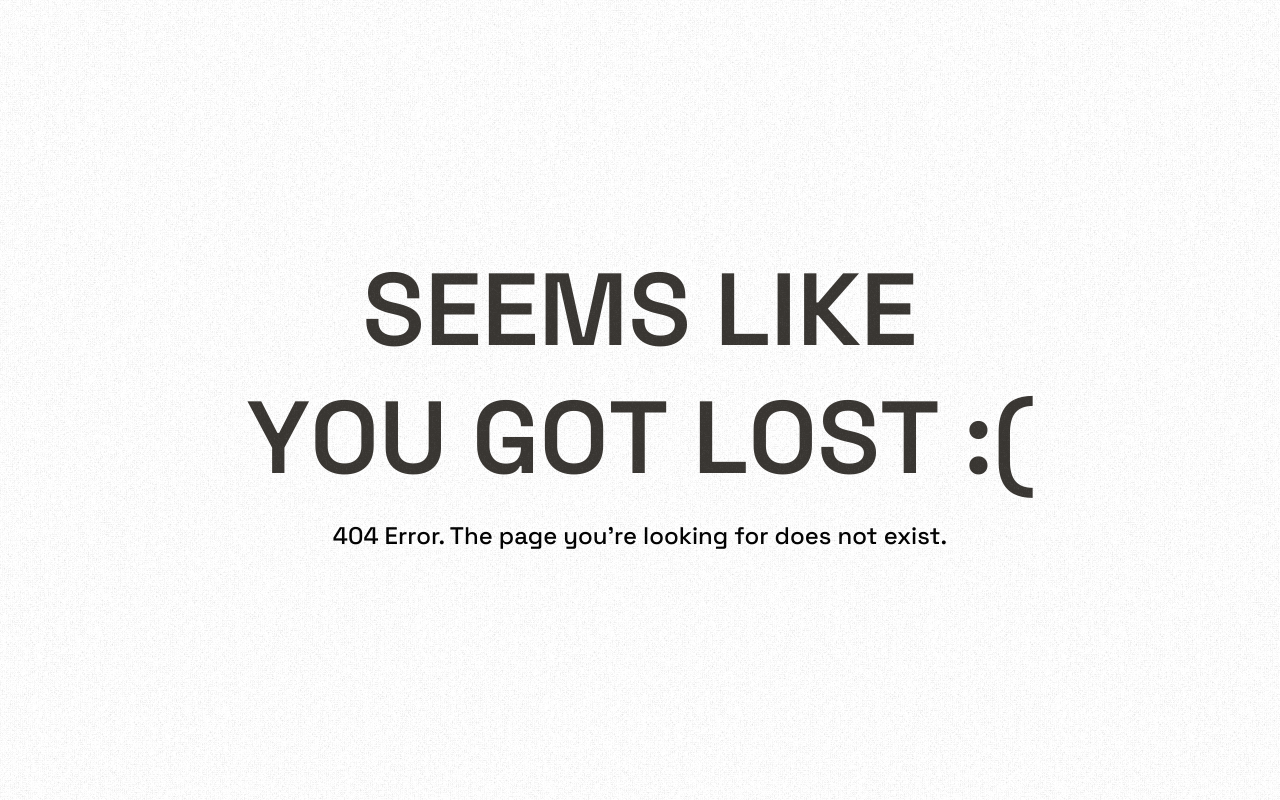
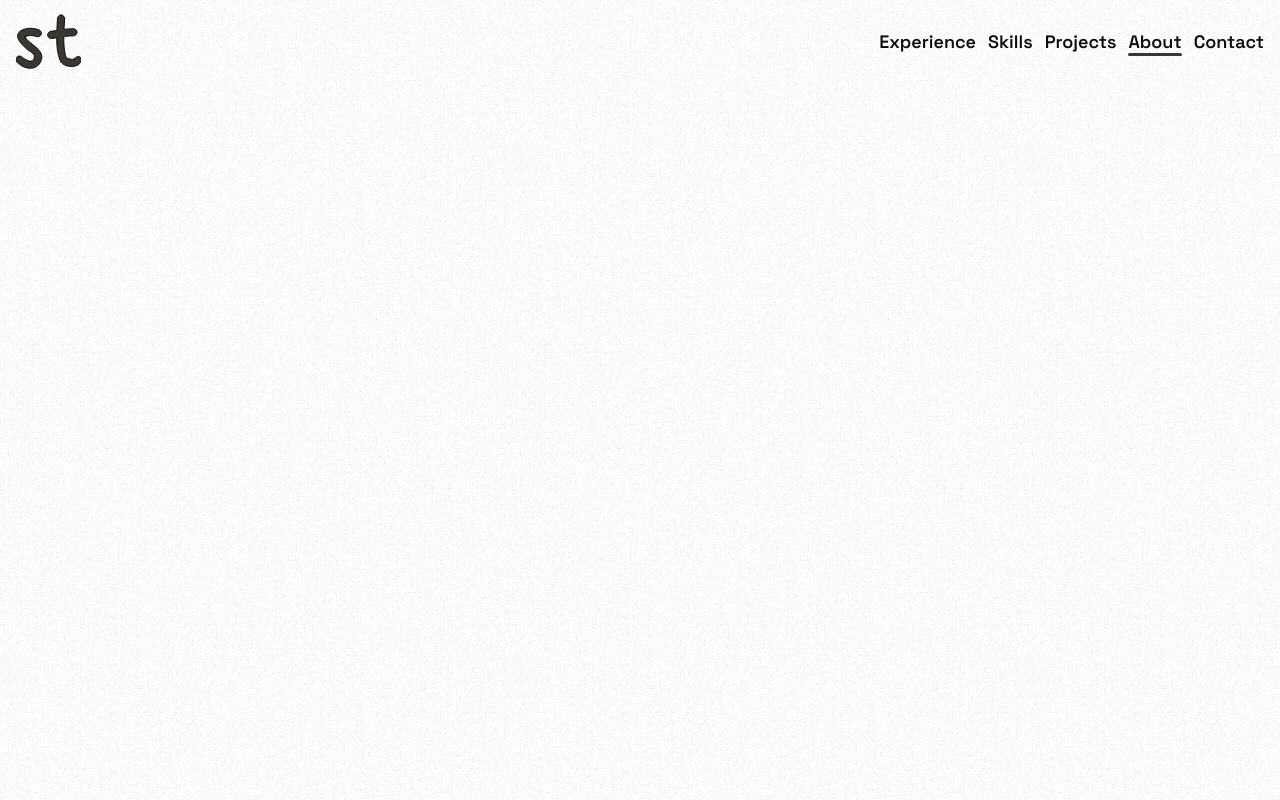
Before and after one commit to shiivamtaneja/Portfolio-Website, a Next.js app: page /about in a window 1280 px wide. Before the commit this address had no page. Shown: the top 800 px of the page. Built offline with nearby package versions, Linux system fonts and the light colour scheme.

Commit message:
update tailwind variables, add boiler plate for other routes
Signed-off-by: ShivamTaneja <shiivamtaneja@gmail.com>

```diff
--- /dev/null
+++ b/src/app/(home)/about/page.tsx
@@ -0,0 +1,9 @@
+import React from 'react';
+
+const page = () => {
+  return (
+    <div className='h-screen w-full flex border border-black mt-[100vh]'>page</div>
+  );
+};
+
+export default page;
--- /dev/null
+++ b/src/app/(home)/contact/page.tsx
@@ -0,0 +1,9 @@
+import React from 'react';
+
+const page = () => {
+  return (
+    <div className='h-screen w-full flex border border-black mt-[100vh]'>page</div>
+  );
+};
+
+export default page;
--- /dev/null
+++ b/src/app/(home)/experience/page.tsx
@@ -0,0 +1,9 @@
+import React from 'react';
+
+const page = () => {
+  return (
+    <div className='h-screen w-full flex border border-black mt-[100vh]'>page</div>
+  );
+};
+
+export default page;
--- a/src/app/(home)/home.css
+++ b/src/app/(home)/home.css
@@ -105,9 +105,35 @@ body:before {
 }
 
 .links::after {
-  @apply content-[''] absolute bottom-0 bg-dark rounded-xl w-0 h-[3px] duration-300 transition-all ease-in-out right-0
+  @apply content-[''] absolute bottom-0 bg-dark-200 rounded-xl w-0 h-[3px] duration-300 transition-all ease-in-out right-0
 }
 
-.links:hover::after {
+.links:hover::after,
+.heading-underline:hover::after,
+.active::after {
   @apply w-full left-0 right-auto
 }
+
+.heading-underline {
+  position: relative;
+}
+
+@media (min-width: 1020px) {
+  .heading-underline::after {
+    @apply content-[''] absolute bottom-6 2xl:bottom-8 bg-dark-200 rounded-xl w-0 h-[3px] duration-1000 transition-all ease-in-out right-0
+  }
+}
+
+@media (max-width: 1020px) {
+  .heading-underline:after {
+    content: "";
+    position: absolute;
+    bottom: 0px;
+    left: 0;
+    height: 10px;
+    width: 100%;
+    border: solid 2px #cb1829;
+    border-color: #cb1829 transparent transparent transparent;
+    border-radius: 50%;
+  }
+}
--- a/src/app/(home)/page.tsx
+++ b/src/app/(home)/page.tsx
@@ -8,9 +8,8 @@ export default function Home() {
     <>
       <main>
         <Loader />
-        <section className="" id="hero">
-          <div className="flex justify-center items-center h-svh">
-            {/* <HeroBg /> */}
+        <section className="px-3" id="hero">
+          <div className="h-svh flex md:items-center items-end ">
             <Description />
           </div>
         </section>
--- /dev/null
+++ b/src/app/(home)/projects/page.tsx
@@ -0,0 +1,9 @@
+import React from 'react';
+
+const page = () => {
+  return (
+    <div className='h-screen w-full flex border border-black mt-[100vh]'>page</div>
+  );
+};
+
+export default page;
--- /dev/null
+++ b/src/app/(home)/skills/page.tsx
@@ -0,0 +1,9 @@
+import React from 'react';
+
+const page = () => {
+  return (
+    <div className='h-screen w-full flex border border-black mt-[100vh]'>page</div>
+  );
+};
+
+export default page;
--- a/src/app/not-found.tsx
+++ b/src/app/not-found.tsx
@@ -27,7 +27,7 @@ const NotFoundPage = () => {
         <section id="hero" className="relative h-svh w-full flex flex-col items-center justify-center gap-4" ref={notFoundRef}>
           <div>
             <h1 className='sr-only'>Seems like you got lost :&#40;</h1>
-            <h1 aria-hidden className='flex flex-col whitespace-nowrap text-dark font-semibold text-heading-2 leading-tight items-center uppercase'>
+            <h1 aria-hidden className='flex flex-col whitespace-nowrap text-dark-200 font-semibold text-heading-2 leading-tight items-center uppercase'>
               <span className='flex' aria-hidden>
                 <span className='flex' aria-hidden>
                   {"Seems like".split('').map((word, index) => (
--- a/src/components/Loader.tsx
+++ b/src/components/Loader.tsx
@@ -16,7 +16,7 @@ const Loader = () => {
         //   top: 0,
         //   behavior: 'smooth'
         // })
-        // containerRef.current?.remove()
+        containerRef.current?.remove();
         // document.body.classList.remove('overflow-hidden');
       }
     });
@@ -39,14 +39,14 @@ const Loader = () => {
   }, { scope: containerRef });
 
   return (
-    <section ref={containerRef} className='fixed top-0 left-0 bg-darkest flex h-svh w-screen items-center justify-center text-special font-bold leading-[115%] text-accent-300 z-[999999]'>
+    <section ref={containerRef} className='fixed top-0 left-0 bg-dark-400 flex h-svh w-screen items-center justify-center text-special font-bold leading-[115%] text-accent-300 z-[999999]'>
       <div className="z-50 flex flex-col items-center">
         <span className="overflow-hidden">
           <span className="flex text-reveal invisible">Shivam Taneja</span>
         </span>
         <span className="text-accent-500 overflow-hidden">
-          {/* <span className="flex text-reveal text-works-title invisible">© {new Date().getFullYear()}</span> */}
-          <span className="flex text-reveal text-works-title invisible">{`<Upcoming Engineer />`}</span>
+          {/* <span className="flex text-reveal text-works-title ">© {new Date().getFullYear()}</span> */}
+          <span className="flex text-reveal text-body-1 invisible">{`<Upcoming Engineer />`}</span>
         </span>
       </div>
     </section>
--- a/src/lib/constants.ts
+++ b/src/lib/constants.ts
@@ -25,28 +25,28 @@ export const navLinks = [
     showOnHeader: false
   },
   {
-    path: '/#experience',
-    name: 'Experience',
+    path: '/experience',
+    name: 'experience',
     showOnHeader: true
   },
   {
-    path: '/#skills',
-    name: 'Skills',
+    path: '/skills',
+    name: 'skills',
     showOnHeader: true
   },
   {
-    path: '/#projects',
-    name: 'Projects',
+    path: '/projects',
+    name: 'projects',
     showOnHeader: true
   },
   {
-    path: '/#about',
-    name: 'About',
+    path: '/about',
+    name: 'about',
     showOnHeader: true
   },
   {
-    path: '/#contact',
-    name: 'Contact',
+    path: '/contact',
+    name: 'contact',
     showOnHeader: true
   },
 ];
--- a/tailwind.config.ts
+++ b/tailwind.config.ts
@@ -1,4 +1,4 @@
-import type { Config } from "tailwindcss"
+import type { Config } from "tailwindcss";
 
 const config = {
   darkMode: ["class"],
@@ -51,12 +51,12 @@ const config = {
         },
       },
       fontSize: {
-        'title': 'clamp(3rem, 10vw, 9rem)',
-        'heading-1': 'clamp(2.5rem, 6.5vw, 10rem)',
+        'title': 'clamp(2.5rem, 10vw, 12rem)',
+        'heading-1': 'clamp(1.1rem, 4vw, 1.6rem)',
         'heading-2': 'clamp(2.4rem, 8vw, 10rem)',
         'heading-3': 'clamp(2rem, 5vw, 2.75rem)',
         'special': 'clamp(2rem, 4vw, 3.25rem)',
-        'works-title': 'clamp(1.25rem, 2vw, 1.5rem)',
+        // 'works-title': 'clamp(1.25rem, 2vw, 1.5rem)',
         'body-1': 'clamp(1.1rem, 2vw, 1.3rem)',
         'body-2': 'clamp(1rem, 1.5vw, 1.5rem)',
         'body-3': '1.1rem',
@@ -70,8 +70,8 @@ const config = {
         'accent-300': '#e1e1db',
         'accent-400': '#bfbfb1',
         'mid': '#a29e9a',
-        'dark': '#393632',
-        'darkest': '#080807',
+        'dark-200': '#393632',
+        'dark-400': '#080807',
       },
       textColor: {
         'accent-200': '#ddddd5',
@@ -81,8 +81,9 @@ const config = {
         'mid': '#a29e9a',
         'cream': '#e5e5df',
         'mid-200': '#9e978f',
-        'dark': '#393632',
-        'darkest': '#080807',
+        'mid-400': '#6b645c',
+        'dark-200': '#393632',
+        'darkest-400': '#080807',
       },
       borderRadius: {
         lg: "var(--radius)",
@@ -106,6 +107,6 @@ const config = {
     },
   },
   plugins: [require("tailwindcss-animate")],
-} satisfies Config
+} satisfies Config;
 
-export default config
+export default config;
```
